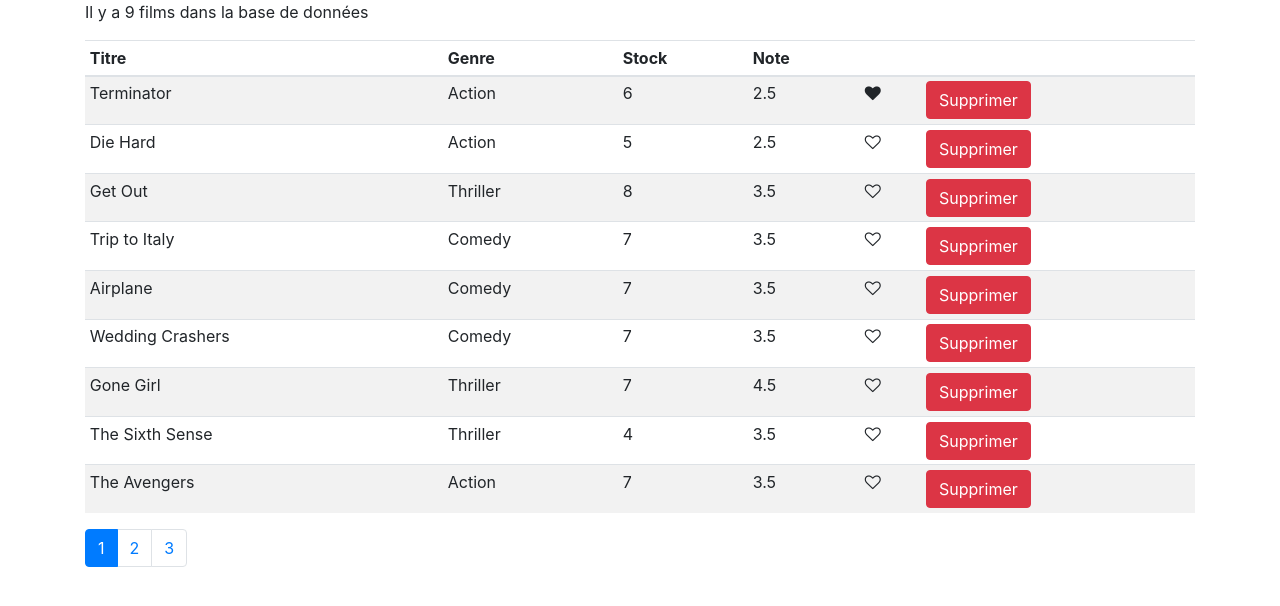
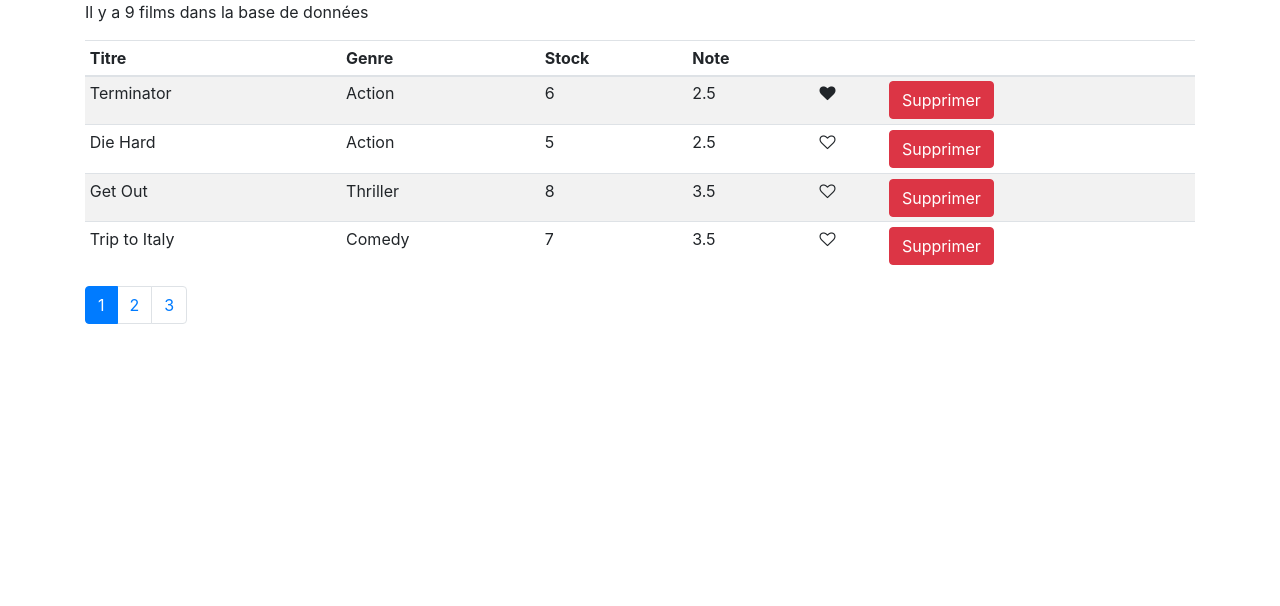
Before and after one commit to petit-lardon/react-movie, a React (Create React App) app: page / in a window 1280 px wide. Shown: the top 606 px of the page. Built offline with nearby package versions, Linux system fonts and the light colour scheme.

Commit message:
add datas to pagination with lodash

```diff
--- a/src/components/movies.js
+++ b/src/components/movies.js
@@ -1,5 +1,6 @@
 import React, { Component } from "react";
 import { getMovies } from "../services/fakeMovieService";
+import { paginate } from "../utils/paginate";
 import Like from './Like';
 import Pagination from "./Pagination";
 
@@ -36,6 +37,7 @@ class Movies extends Component {
         //const movies = this.state.movies.splice(0, this.state.pageSize);
         //console.log('movies', movies);
         const { pageSize, currentPage } = this.state;
+        const movies = paginate(this.state.movies, currentPage, pageSize);
 
         if (this.state.movies.length === 0) return <p>Pas de film dans la base de données</p>;
 
@@ -55,7 +57,7 @@ class Movies extends Component {
                         </tr>
                         </thead>
                         <tbody>
-                        {this.state.movies.map(movie =>
+                        {movies.map(movie =>
                             <tr key={movie._id}>
                                 <td>{movie.title}</td>
                                 <td>{movie.genre.name}</td>
--- /dev/null
+++ b/src/utils/paginate.js
@@ -0,0 +1,6 @@
+import _ from 'lodash';
+
+export function paginate(items, pageNumber, pageSize) {
+    const startIndex = (pageNumber - 1) * pageSize;
+    return _(items).slice(startIndex).take(pageSize).value();
+}
```
